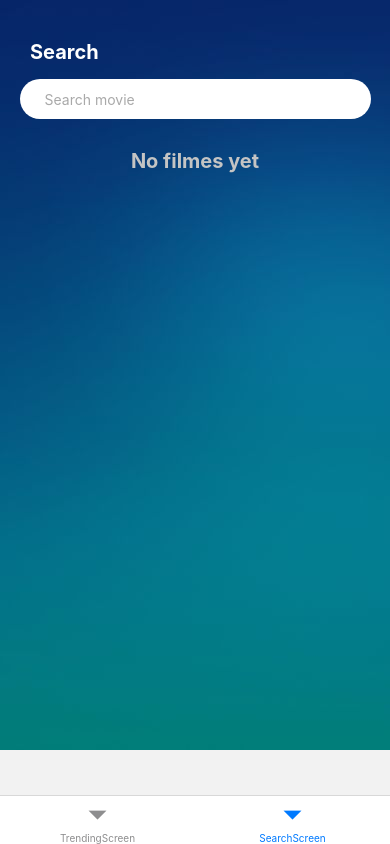
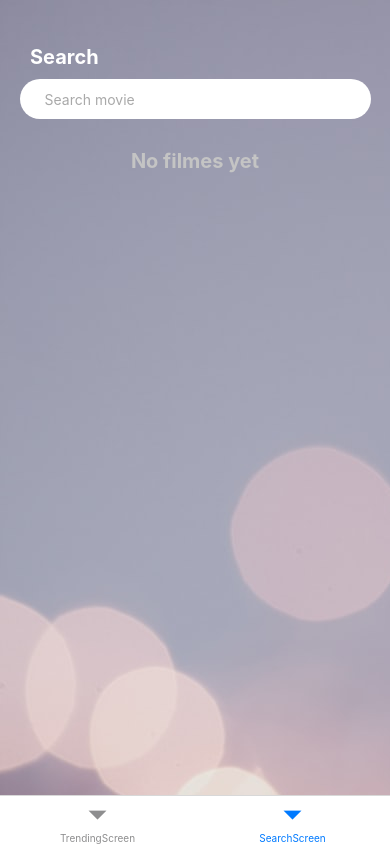
Before and after one commit to KsushaBaranova/MovieDB, a React Native app in the folder MovieDB/: screen /SearchScreen in a window 390 px wide. Built offline with nearby package versions, Linux system fonts and the light colour scheme; no server answers.

Commit message:
tested with different screens and sizing issues fixed

```diff
--- a/MovieDB/src/components/BackgroundForm/styles.tsx
+++ b/MovieDB/src/components/BackgroundForm/styles.tsx
@@ -1,4 +1,6 @@
-import {StyleSheet} from 'react-native';
+import {Dimensions, StyleSheet} from 'react-native';
+
+const windowHeight = Dimensions.get('window').height;
 
 const styles = StyleSheet.create({
   backgroundImageStyle: {
@@ -13,13 +15,13 @@
   },
   textStyle: {
     color: 'white',
-    fontSize: 20,
+    fontSize: windowHeight < 900 ? 20 : 22,
     fontWeight: 'bold',
   },
   viewStyle: {
     width: '100%',
     alignItems: 'center',
-    paddingTop: 30,
+    paddingTop: 10,
   },
 });
 
--- a/MovieDB/src/components/DescriptionCell/DescriptionCell.tsx
+++ b/MovieDB/src/components/DescriptionCell/DescriptionCell.tsx
@@ -1,16 +1,21 @@
 import React from 'react';
-import {Text} from 'react-native';
+import {Dimensions, Text} from 'react-native';
 import {View} from 'react-native';
 import {DescriptionCellProps} from '../../interfaces';
 import styles from './styles';
 
-const maxNumberOfCharacters = 160;
+const windowHeight = Dimensions.get('window').height;
+let numberOfLines = 0;
 
-const sliceAndAddEllipsis = (text: string) => {
-  let sliced = text.slice(0, maxNumberOfCharacters);
-  sliced += '...';
-  return sliced;
-};
+if (windowHeight < 650) {
+  numberOfLines = 3;
+} else if (windowHeight > 650 && windowHeight < 800) {
+  numberOfLines = 4;
+} else if (windowHeight > 650 && windowHeight < 900) {
+  numberOfLines = 5;
+} else if (windowHeight > 900) {
+  numberOfLines = 6;
+}
 
 const DescriptionCell: React.FC<DescriptionCellProps> = (
   props: DescriptionCellProps,
@@ -22,10 +27,11 @@
       </View>
 
       <View>
-        <Text style={styles.textDescriptionStyle}>
-          {props.description.length > maxNumberOfCharacters
-            ? sliceAndAddEllipsis(props.description)
-            : props.description}
+        <Text
+          style={styles.textDescriptionStyle}
+          ellipsizeMode={'tail'}
+          numberOfLines={numberOfLines}>
+          {props.description}
         </Text>
       </View>
     </View>
--- a/MovieDB/src/components/DescriptionCell/styles.tsx
+++ b/MovieDB/src/components/DescriptionCell/styles.tsx
@@ -1,22 +1,28 @@
-import {StyleSheet} from 'react-native';
+import {Dimensions, StyleSheet} from 'react-native';
+
+const windowHeight = Dimensions.get('window').height;
 
 const styles = StyleSheet.create({
   viewContainerStyle: {
     paddingHorizontal: 15,
-  //  paddingTop: 5,
-   // paddingBottom: 5,
   },
   textNameStyle: {
-    fontSize: 15,
+    fontSize: windowHeight < 900 ? 15 : 16,
+    fontWeight: '700',
     color: 'black',
-    fontWeight: 'bold',
+    textAlign: 'center',
   },
   textDescriptionStyle: {
-    fontSize: 14,
+    fontSize: windowHeight < 900 ? 14 : 15,
     textAlign: 'justify',
+    fontWeight: '500',
+    lineHeight: 18,
+    color: 'rgb(58,77,95)',
   },
   viewTitleStyle: {
-    paddingBottom: 5,
+    paddingBottom: 10,
+    justifyContent: 'center',
+    alignItems: 'flex-start',
   },
 });
 
--- a/MovieDB/src/components/Dropdown/Dropdown.tsx
+++ b/MovieDB/src/components/Dropdown/Dropdown.tsx
@@ -22,7 +22,8 @@
         setOpen={setOpen}
         setValue={setValue}
         setItems={setItems}
-        style={styles.containerStyle}
+        style={styles.dropdownStyle}
+        textStyle={styles.dropdownTextStyle}
       />
     </View>
   );
--- a/MovieDB/src/components/Dropdown/style.tsx
+++ b/MovieDB/src/components/Dropdown/style.tsx
@@ -1,12 +1,19 @@
-import {StyleSheet} from 'react-native';
+import {Dimensions, StyleSheet} from 'react-native';
+
+const windowHeight = Dimensions.get('window').height;
 
 const styles = StyleSheet.create({
   viewDropdownStyle: {
     zIndex: 1000,
-    width: '30%',
+    width: windowHeight < 900 ? '30%' : '35%',
   },
-  containerStyle: {
-    height: 35,
+  dropdownStyle: {
+    height: windowHeight < 900 ? 35 : 40,
+    borderWidth: 2,
+    borderColor: 'rgba(203,178,184,0.6)',
+  },
+  dropdownTextStyle: {
+    fontSize: windowHeight < 900 ? 14 : 15,
   },
 });
 
--- a/MovieDB/src/components/FilmCell/styles.tsx
+++ b/MovieDB/src/components/FilmCell/styles.tsx
@@ -1,4 +1,7 @@
-import {StyleSheet} from 'react-native';
+import {Dimensions, StyleSheet} from 'react-native';
+
+const width = Dimensions.get('window').width;
+const height = Dimensions.get('window').height;
 
 const styles = StyleSheet.create({
   viewContainerStyle: {
@@ -6,14 +9,16 @@
     flexWrap: 'nowrap',
     backgroundColor: 'rgba(255, 255, 255, 0.5)',
     borderRadius: 20,
-    paddingTop: 10,
-    paddingBottom: 10,
+    paddingTop: 5,
+    paddingBottom: 5,
     paddingRight: 10,
-    height: 160,
+    height: height * 0.2,
+    borderWidth: 4,
+    borderColor: 'rgba(203,178,184,0.6)',
   },
   imageStyle: {
-    height: 120,
-    width: 120,
+    height: height * 0.16,
+    width: width * 0.3,
   },
   viewImageStyle: {
     width: '30%',
--- a/MovieDB/src/components/SearchBar/styles.tsx
+++ b/MovieDB/src/components/SearchBar/styles.tsx
@@ -1,12 +1,15 @@
-import {StyleSheet} from 'react-native';
+import {Dimensions, StyleSheet} from 'react-native';
+
+const windowHeight = Dimensions.get('window').height;
 
 const styles = StyleSheet.create({
   textInputStyle: {
     backgroundColor: 'white',
-    height: 40,
+    height: windowHeight < 900 ? 40 : 45,
     width: '90%',
     paddingLeft: 25,
     borderRadius: 20,
+    fontSize: windowHeight < 900 ? 14 : 16,
   },
 });
 
--- a/MovieDB/src/screens/SearchScreen.tsx
+++ b/MovieDB/src/screens/SearchScreen.tsx
@@ -1,5 +1,5 @@
 import React, {useEffect, useState} from 'react';
-import {ListRenderItemInfo} from 'react-native';
+import {Dimensions, ListRenderItemInfo} from 'react-native';
 import {FlatList, StyleSheet, Text, View} from 'react-native';
 import {Stack} from 'react-native-spacing-system';
 import BackgroundForm from '../components/BackgroundForm/BackgroundForm';
@@ -15,6 +15,8 @@
   const [inputValue, setInputValue] = useState<string>('');
   const searchingFilms = useAppSelector(state => state.search.item);
   const [isFocusOnSearch, setIsFocusOnSearch] = useState<boolean>(false);
+
+  const windowHeight = Dimensions.get('window').height;
 
   useEffect(() => {
     if (inputValue !== '') {
@@ -55,7 +57,9 @@
     </View>
   );
 
-  const ItemSeparatorComponent = () => <Stack size={20} />;
+  const ItemSeparatorComponent = () => (
+    <Stack size={windowHeight < 800 ? 10 : 15} />
+  );
 
   return (
     <BackgroundForm
@@ -87,6 +91,7 @@
 
 const styles = StyleSheet.create({
   emptyContainerStyle: {
+    marginTop: 20,
     flex: 1,
     justifyContent: 'center',
     alignContent: 'center',
@@ -107,9 +112,8 @@
   viewPrepearComponent: {
     width: '100%',
     alignItems: 'center',
-    flexWrap: 'nowrap',
     zIndex: 1000,
-    marginTop: 15,
+    marginTop: 10,
   },
   heightListSearchingStyle: {
     height: '85%',
--- a/MovieDB/src/screens/TrendingScreen.tsx
+++ b/MovieDB/src/screens/TrendingScreen.tsx
@@ -1,5 +1,5 @@
 import React, {useEffect, useState} from 'react';
-import {ListRenderItemInfo} from 'react-native';
+import {Dimensions, ListRenderItemInfo} from 'react-native';
 import {FlatList, StyleSheet, Text, View} from 'react-native';
 import {ItemType} from 'react-native-dropdown-picker';
 import {Stack} from 'react-native-spacing-system';
@@ -9,6 +9,8 @@
 import {useAppDispatch, useAppSelector} from '../hooks';
 import {FilmModel} from '../interfaces';
 import {fetchTrending} from '../redux/actions/async/fetchTrending';
+
+const windowHeight = Dimensions.get('window').height;
 
 const TrendingScreen: React.FC<{}> = () => {
   const dispatch = useAppDispatch();
@@ -46,7 +48,9 @@
     </View>
   );
 
-  const ItemSeparatorComponent = () => <Stack size={20} />;
+  const ItemSeparatorComponent = () => (
+    <Stack size={windowHeight < 800 ? 10 : 15} />
+  );
 
   return (
     <BackgroundForm
@@ -104,9 +108,9 @@
   viewPrepearComponent: {
     flexWrap: 'nowrap',
     zIndex: 1000,
+    marginTop: 10,
   },
   viewDropdownStyle: {
-    paddingTop: 15,
     flexDirection: 'row',
     justifyContent: 'space-around',
   },
```
Also changed, not shown: MovieDB/image/background.jpeg, 1 other file (tests, documents, lock files or other folders).
